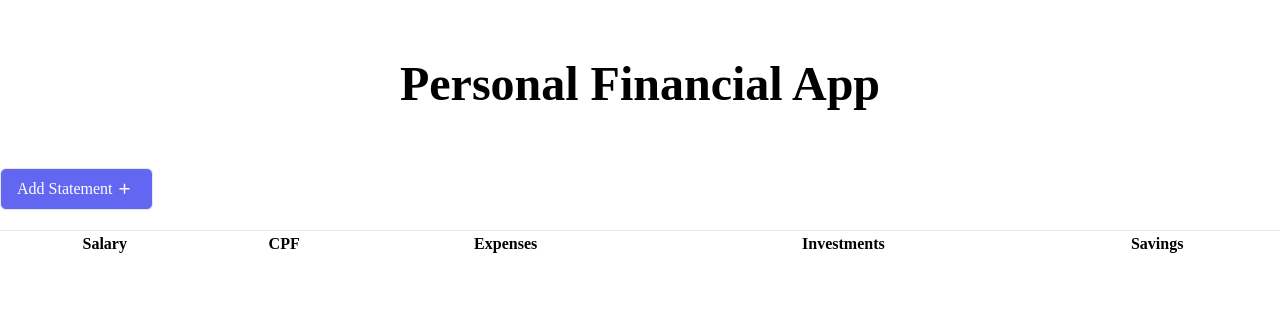
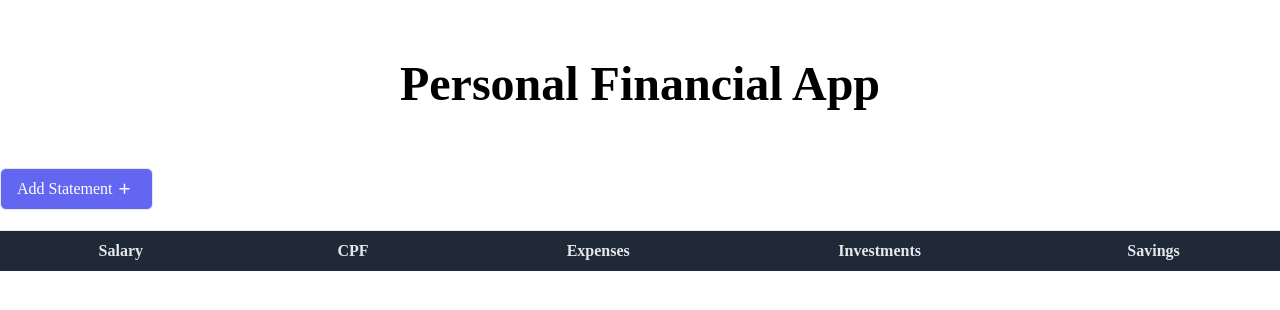
Before and after one commit to collich/Next-Personal-Financial-Tracking, a Next.js app: page / in a window 1280 px wide. Shown: the top 310 px of the page. Built offline with nearby package versions, Linux system fonts and the light colour scheme; a web font is replaced by a local one.

Commit message:
Added more styling for the table header

```diff
--- a/components/table/TableHead.js
+++ b/components/table/TableHead.js
@@ -11,12 +11,14 @@ const TableHead = async () => {
     const data = await getTableHeader()
     const renderHeader = data.map( (datum, index) => {
         return (
-            <th key={index}>{datum.label}</th>
+            <th key={index} className="px-16 py-2" >
+                <span className="text-gray-200">{datum.label}</span>
+            </th>
         )
     })
 
   return (
-    <tr>
+    <tr className="bg-gray-800">
         {renderHeader}
     </tr>
   )
```
